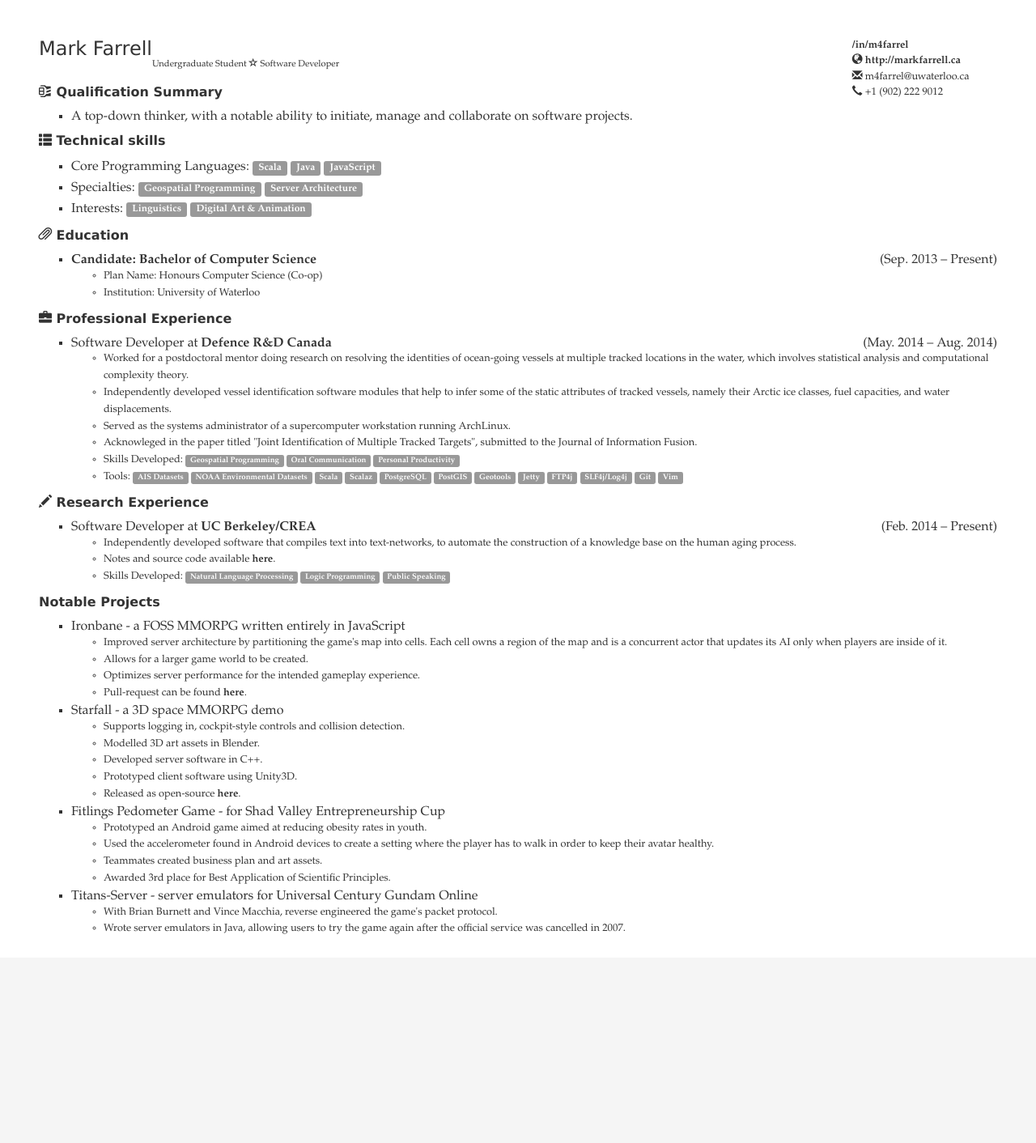
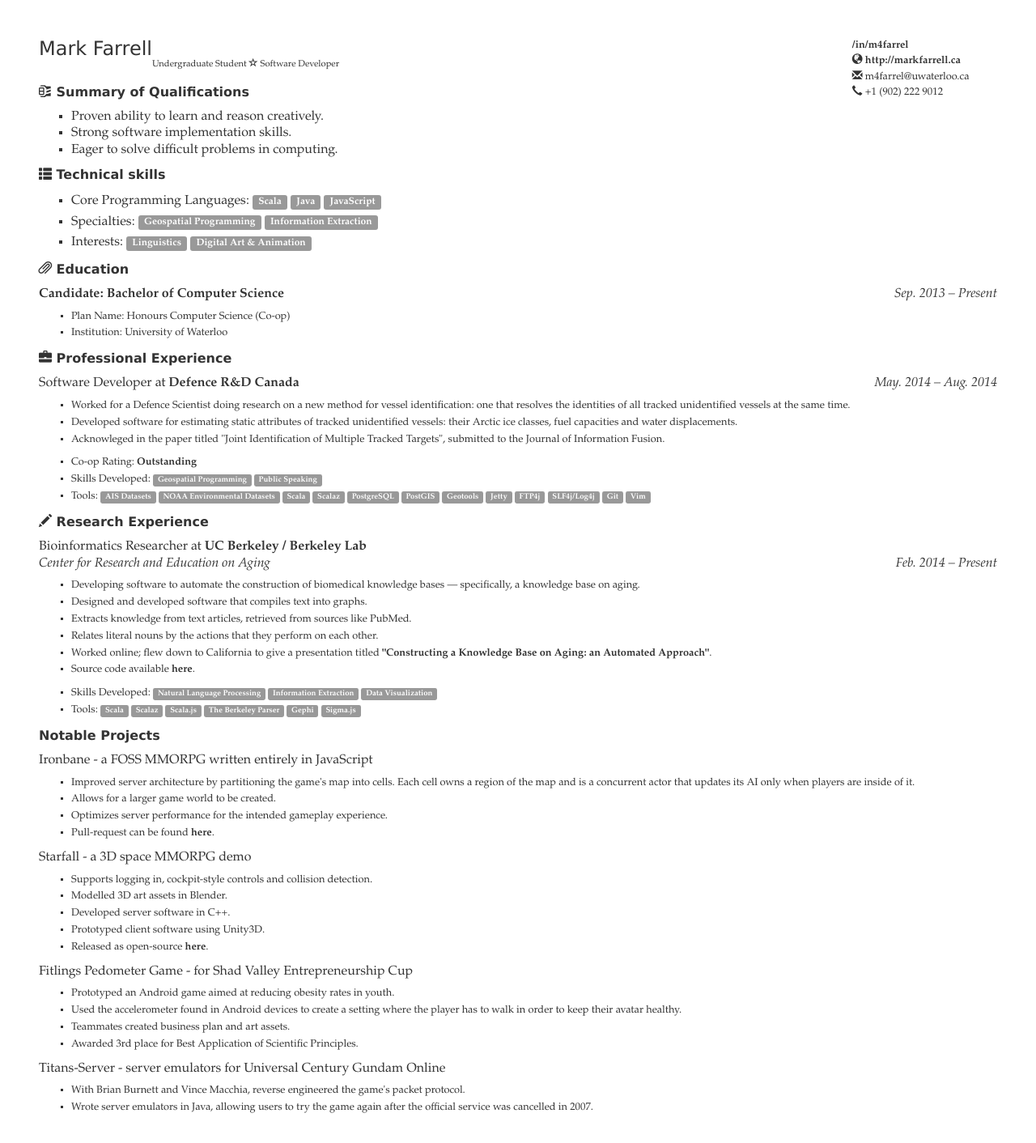
Before and after one commit to markfarrell/markfarrell.github.io, a Jekyll site: the page resume/page.html, which Jekyll copies as it is, in a window 1280 px wide. Shown: the whole page at 81% size. Built offline with Jekyll 4.4.1, drawn with Linux system fonts in a browser that asks for light colours; before the commit the page ends 1183 px from its top, so only the background shows below that.

Commit message:
-- Updated resume
Signed-off-by: Mark Farrell<m4farrel@csclub.uwaterloo.ca>

```diff
--- a/resume/page.html
+++ b/resume/page.html
@@ -4,6 +4,34 @@
 		<script>document.getElementById('linked_in-png').innerHTML = '<img src="public/images/linked_in.png" style="width:13px;height:13px"></img> ';
 		</script>
 <link rel="stylesheet" type="text/css" href="public/css/screen.css" />
+<style>
+
+ul.nobullets {
+  padding-left: 0;
+}
+
+ul.nobullets li {
+
+  list-style-type: none;
+
+}
+
+ul.nobullets li ul {
+
+  margin-top: 0.5em;
+  margin-bottom: 0.5em;
+
+}
+
+ul.nobullets li ul li {
+
+
+  list-style-type: square;
+  list-stype-position: outside;
+
+}
+
+</style>
 <div id="page">
 	<div class="contact-details">
 		<span id="linked_in-png"></span>
@@ -21,9 +49,11 @@
 	</span>
 	<br/>
 
-	<h2><span class="glyphicon glyphicon-compressed"></span> Qualification Summary</h2>
+	<h2><span class="glyphicon glyphicon-compressed"></span> Summary of Qualifications</h2>
 	<ul>
-		<li>A top-down thinker, with a notable ability to initiate, manage and collaborate on software projects.</li>
+		<li>Proven ability to learn and reason creatively.</li>
+		<li>Strong software implementation skills.</li>
+		<li>Eager to solve difficult problems in computing.</li>
 	</ul>
 
 	<h2><span class="glyphicon glyphicon-th-list"></span> Technical skills</h2>
@@ -35,7 +65,7 @@
 		</li>
 		<li>Specialties:
 			<span class="label label-default">Geospatial Programming</span>
-			<span class="label label-default">Server Architecture</span>
+			<span class="label label-default">Information Extraction</span>
 		</li>
 		<li>Interests:
 			<span class="label label-default">Linguistics</span>
@@ -44,9 +74,9 @@
 	</ul>
 
 	<h2><span class="glyphicon glyphicon-paperclip"></span> Education</h2>
-	<ul>
+	<ul class="nobullets">
 		<li><a href="https://ugradcalendar.uwaterloo.ca/page/MATH-Bachelor-of-Computer-Science" target="_blank">Candidate: Bachelor of Computer Science</a>
-			<span class="right">(Sep. 2013 – Present)</span>
+			<i class="right">Sep. 2013 – Present</i>
       <ul>
         <li>Plan Name: Honours Computer Science (Co-op)</li>
         <li>Institution: University of Waterloo</li>
@@ -56,18 +86,21 @@
 
 
 	<h2><span class="glyphicon glyphicon-briefcase"></span> Professional Experience</h2>
-	<ul>
+	<ul class="nobullets">
 		<li>Software Developer at <a href="http://www.drdc-rddc.gc.ca/en/" target="_blank">Defence R&D Canada</a>
-			<span class="right">(May. 2014 – Aug. 2014)</span>
+			<i class="right">May. 2014 – Aug. 2014</i>
 			<ul>
-				<li>Worked for a postdoctoral mentor doing research on resolving the identities of ocean-going vessels at multiple tracked locations in the water, which involves statistical analysis and computational complexity theory.</li>
-				<li>Independently developed vessel identification software modules that help to infer some of the static attributes of tracked vessels, namely their Arctic ice classes, fuel capacities, and water displacements.</li>
-				<li>Served as the systems administrator of a supercomputer workstation running ArchLinux.</li>
+				<li>Worked for a Defence Scientist doing research on a new method for vessel identification: one that resolves the identities of all tracked unidentified vessels at the same time.</li>
+				<li>Developed software for estimating static attributes of tracked unidentified vessels: their Arctic ice classes, fuel capacities and water displacements.</li>
 				<li>Acknowleged in the paper titled "Joint Identification of Multiple Tracked Targets", submitted to the Journal of Information Fusion.</li>
+      </ul>
+      <ul>
+        <li>Co-op Rating:
+          <b>Outstanding</b>
+        </li>
         <li>Skills Developed:
           <span class="label label-default">Geospatial Programming</span>
-          <span class="label label-default">Oral Communication</span>
-          <span class="label label-default">Personal Productivity</span>
+          <span class="label label-default">Public Speaking</span>
         </li>
 				<li>Tools:
 					<span class="label label-default">AIS Datasets</span>
@@ -88,24 +121,38 @@
 	</ul>
 
 	<h2><span class="glyphicon glyphicon-pencil"></span> Research Experience</h2>
-	<ul>
+	<ul class="nobullets">
 		<li>
-			Software Developer at <a href="http://crea.berkeley.edu" style="font-weight:regular" target="_blank">UC Berkeley/CREA</a>
-			<span class="right">(Feb. 2014 – Present)</span>
+			Bioinformatics Researcher at <a href="http://crea.berkeley.edu" style="font-weight:regular" target="_blank">UC Berkeley / Berkeley Lab</a><br/><i>Center for Research and Education on Aging</i>
+			<i class="right">Feb. 2014 – Present</i>
 			<ul>
-				<li>Independently developed software that compiles text into text-networks, to automate the construction of a knowledge base on the human aging process.</li>
-				<li>Notes and source code available <a href="https://github.com/markfarrell/text-network-compiler" target="_blank">here</a>.</li>
+				<li>Developing software to automate the construction of biomedical knowledge bases — specifically, a knowledge base on aging.</li>
+				<li>Designed and developed software that compiles text into graphs.</li>
+				<li>Extracts knowledge from text articles, retrieved from sources like PubMed.</li>
+				<li>Relates literal nouns by the actions that they perform on each other.</li>
+				<li>Worked online; flew down to California to give a presentation titled <a href="http://www.slideshare.net/MarkFarrell1/constructing-a-knowledge-base-on-aging-an-automated-approach" target="_blank">"Constructing a Knowledge Base on Aging: an Automated Approach"</a>.</li>
+				<li>Source code available <a href="https://github.com/markfarrell/crea-nlp">here</a>.</li>
+      </ul>
+      <ul>
         <li>Skills Developed:
           <span class="label label-default">Natural Language Processing</span>
-          <span class="label label-default">Logic Programming</span>
-          <span class="label label-default">Public Speaking</span>
+          <span class="label label-default">Information Extraction</span>
+          <span class="label label-default">Data Visualization</span>
         </li>
+				<li>Tools:
+					<span class="label label-default">Scala</span>
+					<span class="label label-default">Scalaz</span>
+					<span class="label label-default">Scala.js</span>
+					<span class="label label-default">The Berkeley Parser</span>
+					<span class="label label-default">Gephi</span>
+					<span class="label label-default">Sigma.js</span>
+				</li>
 			</ul>
 		</li>
 	</ul>
 
 	<h2><span id="github-png"></span> Notable Projects</h2>
-	<ul>
+	<ul class="nobullets">
 		<li>
 			Ironbane - a FOSS MMORPG written entirely in JavaScript
 			<ul>
@@ -143,8 +190,4 @@
 		</li>
 	</ul>
 
-
-
-
-
 </div><!-- End Page -->
```
Also changed, not shown: resume/resume.json (+28 -13 lines), resume/templates/resume.mustache (renamed from resume/templates/mark_html.mustache, +50 -31 lines), 3 other files.
